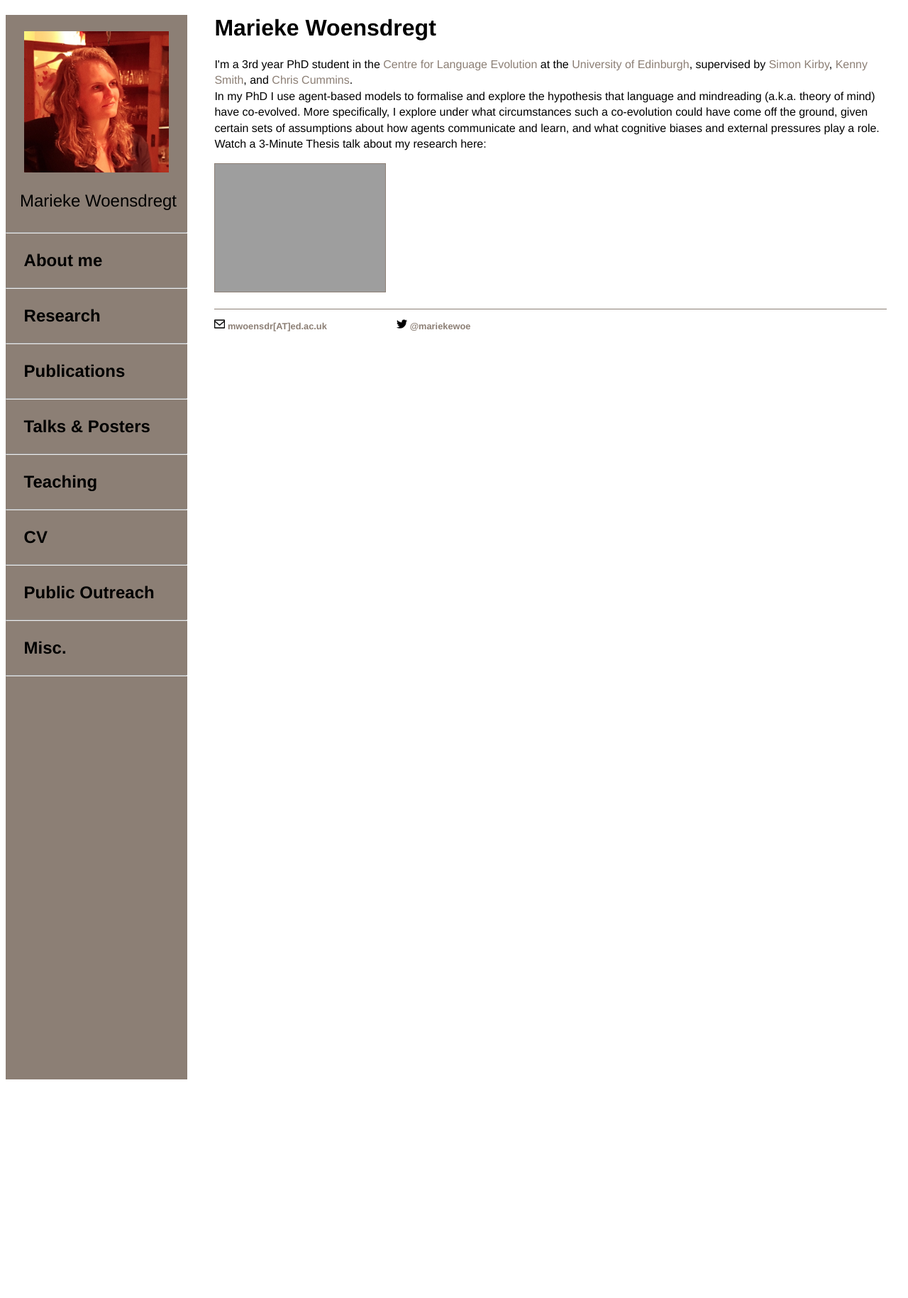
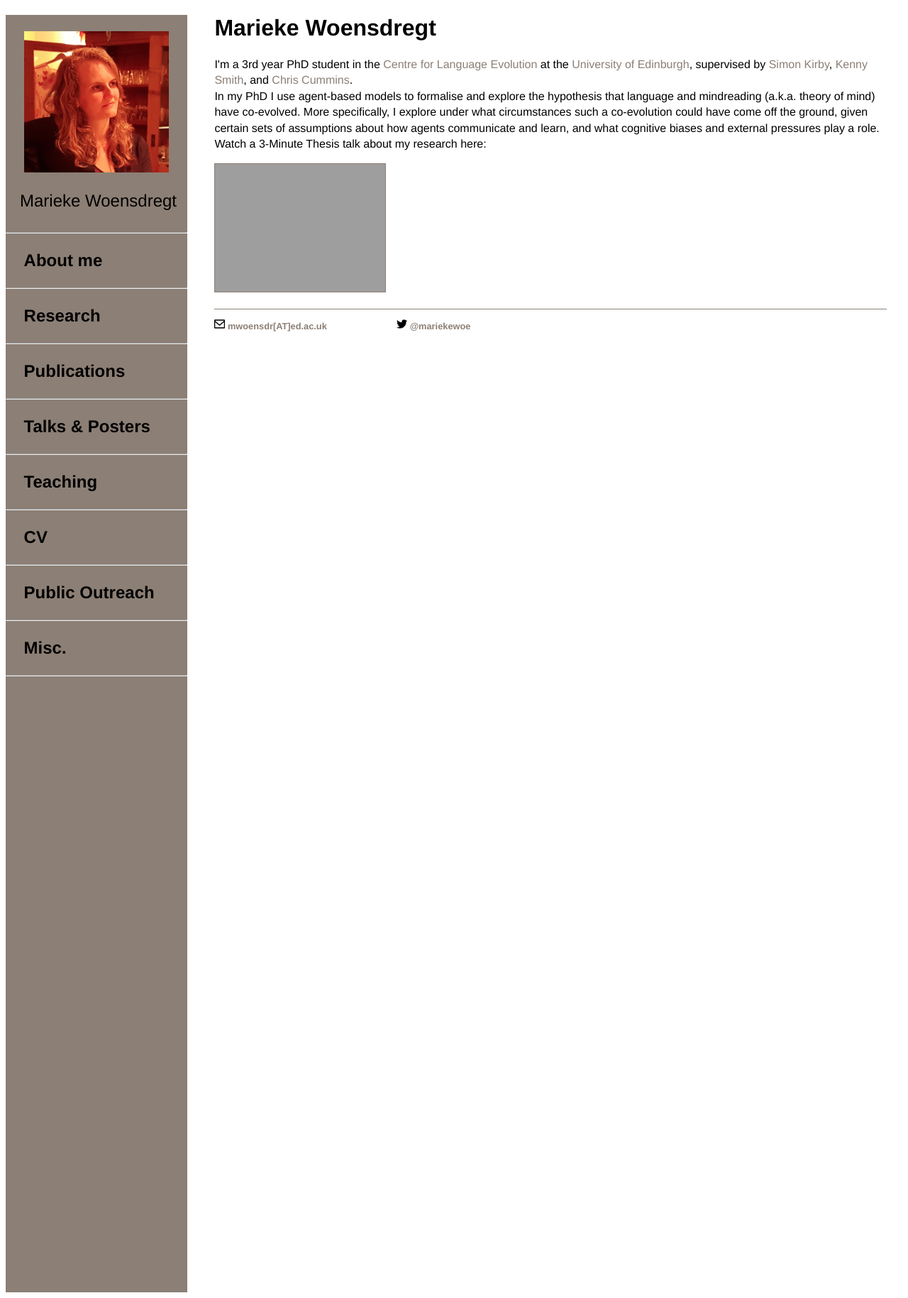
Before and after one commit to marieke-woensdregt/marieke-woensdregt.github.io, a Jekyll site: the page built from index.html, in a window 1280 px wide. Shown: the whole page at 71% size. Built offline with Jekyll 4.4.1, drawn with Linux system fonts in a browser that asks for light colours; before the commit the page ends 1529 px from its top, so only the background shows below that; grey boxes are pictures that could not be loaded.

Commit message:
Update main.css

```diff
--- a/css/main.css
+++ b/css/main.css
@@ -1,6 +1,6 @@
 body {
     position:relative;
-    min-height:1500px;
+    min-height:1800px;
     width: 100%;
 }
 nav ul, footer ul {
```
